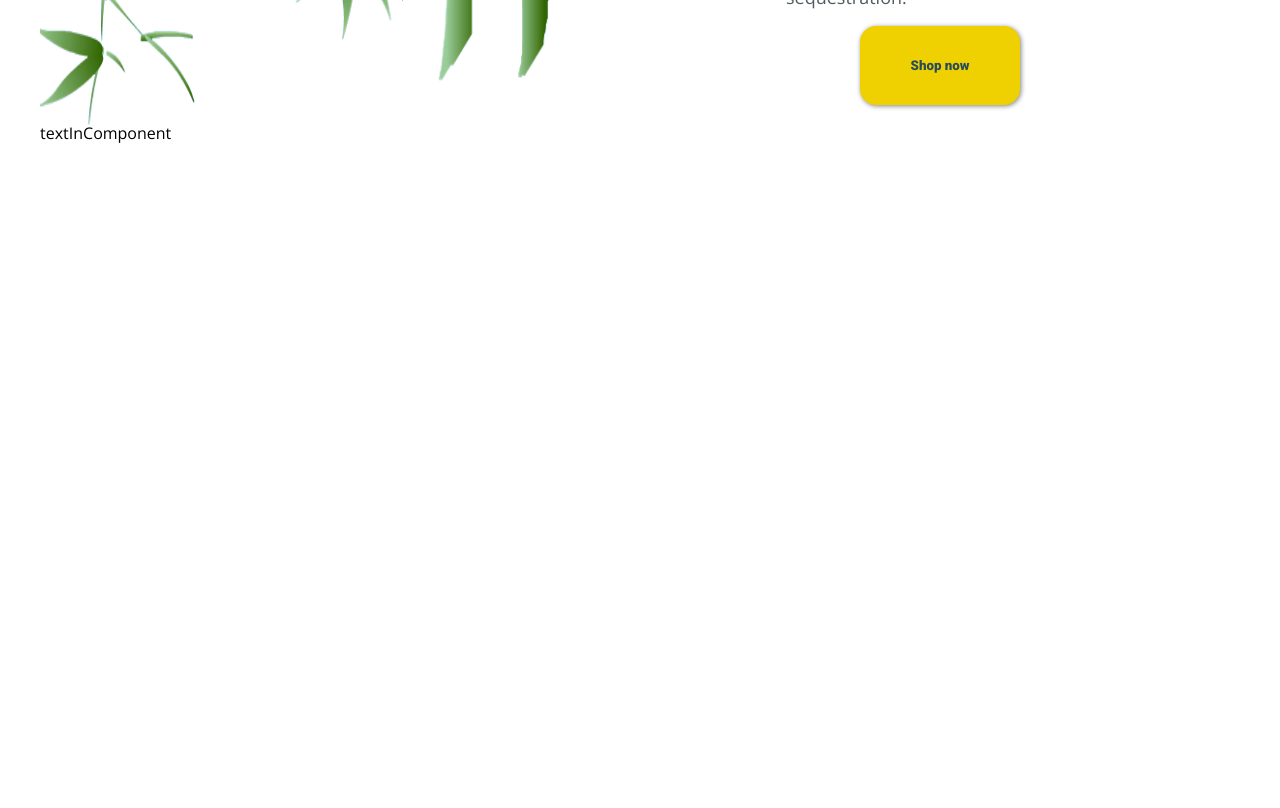
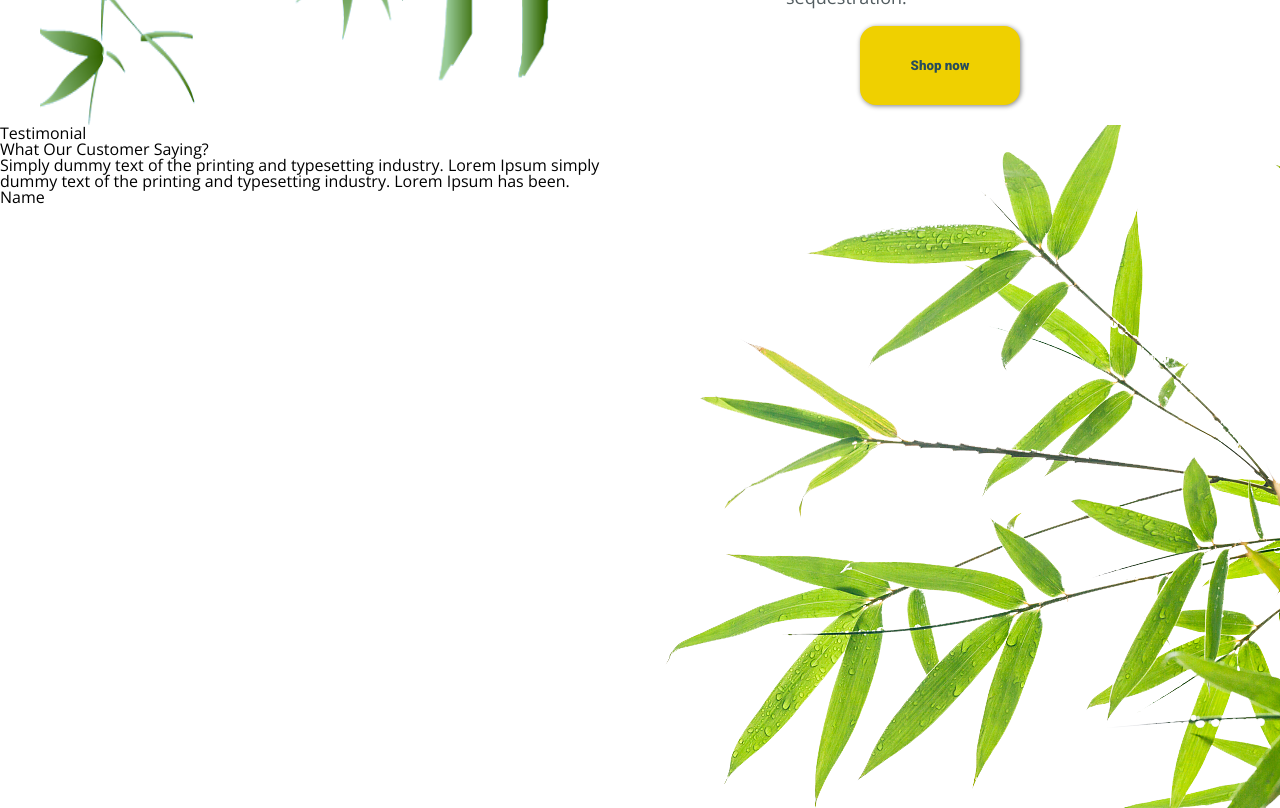
Before and after one commit to Fredduke1983/bamboo, a React (Vite) app: page / in a window 1280 px wide. Shown: the part 2080-2888 px from the top of the page. Before the commit the page ends 2224 px from the top, so only its background shows below. Built offline with nearby package versions, Linux system fonts and the light colour scheme.

Commit message:
ADD: testimonial

```diff
--- a/src/components/Testimonials/Testimonials.jsx
+++ b/src/components/Testimonials/Testimonials.jsx
@@ -1,3 +1,21 @@
+import bg from "../../img/bamboo-leaf.png";
+import { TestimonialsWrapper } from "./Testimonials.styled";
+
 export const Testimonials = () => {
-  return <div> textInComponent </div>;
+  return (
+    <TestimonialsWrapper>
+      <div>
+        <h2>Testimonial</h2>
+        <h3>What Our Customer Saying?</h3>
+        <p>
+          Simply dummy text of the printing and typesetting industry. Lorem
+          Ipsum simply dummy text of the printing and typesetting industry.
+          Lorem Ipsum has been.
+        </p>
+        <p>Name</p>
+      </div>
+
+      <img src={bg} />
+    </TestimonialsWrapper>
+  );
 };
--- a/src/components/Testimonials/Testimonials.styled.js
+++ b/src/components/Testimonials/Testimonials.styled.js
@@ -1 +1,11 @@
 import styled from "styled-components";
+
+const TestimonialsWrapper = styled.section`
+  display: flex;
+  justify-content: space-between;
+  img {
+    /* width: 100%; */
+  }
+`;
+
+export { TestimonialsWrapper };
--- a/src/pages/Home/Home.jsx
+++ b/src/pages/Home/Home.jsx
@@ -11,8 +11,8 @@ export const Home = () => {
       <Container>
         <Offers />
         <HomeAbout />
-        <Testimonials />
       </Container>
+      <Testimonials />
     </>
   );
 };
--- a/vite.config.js
+++ b/vite.config.js
@@ -2,7 +2,7 @@ import { defineConfig } from "vite";
 import react from "@vitejs/plugin-react";
 
 export default defineConfig({
-  // base: "/bamboo",
+  base: "/bamboo",
   plugins: [react()],
   server: {
     // open: "/bamboo",
```
Also changed, not shown: src/img/bamboo-leaf.png (added).
